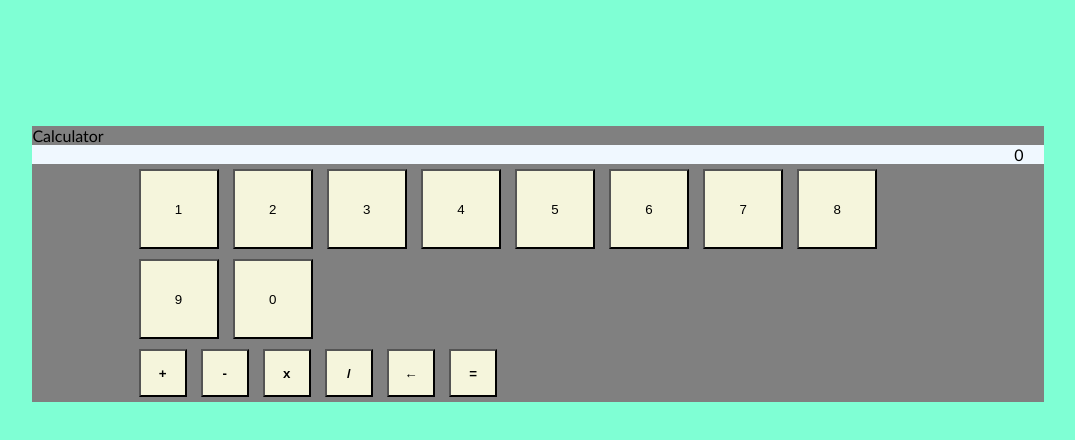
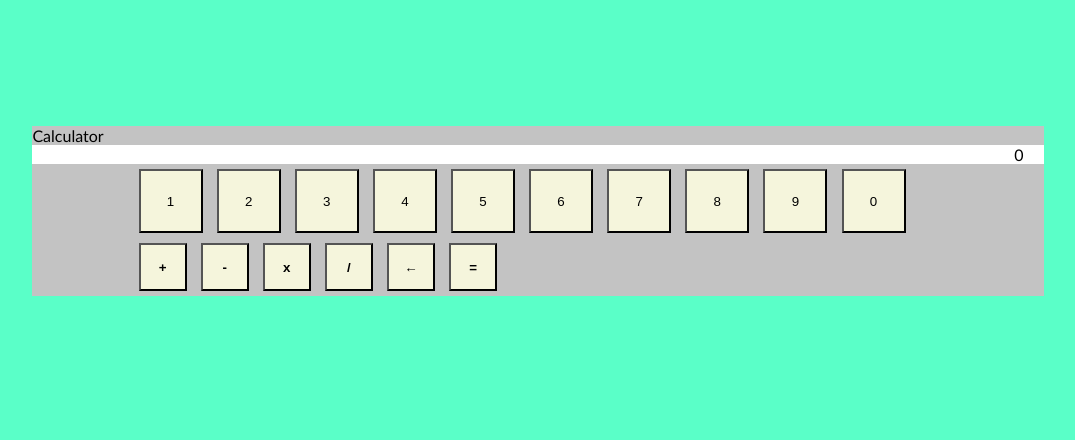
Before and after one commit to Autimations/Calculator-App, a plain HTML site: page index.html in a window 1280 px wide. Shown: the whole page, without its empty margins (102-1177 px from the left). Drawn offline with Linux system fonts and the light colour scheme.

Commit message:
change com

```diff
--- a/styles.css
+++ b/styles.css
@@ -1,13 +1,13 @@
 body {
 
     font-family:'Gill Sans', 'Gill Sans MT', Calibri, 'Trebuchet MS', sans-serif;
-    background-color: aquamarine;
+    background-color: rgb(90, 255, 200);
 
 }
 
 #calculator{
 
-    background-color: grey;
+    background-color: rgb(195, 195, 195);
     width: 80%;
     margin: 10% auto auto auto;
 
@@ -18,7 +18,7 @@ body {
 
     text-align: right;
     padding-right: 20px;
-    background-color: aliceblue;
+    background-color: white;
 
 }
 
@@ -27,8 +27,8 @@ body {
     display: flexbox;
     justify-content: center;
     margin: 5px;
-    height: 10vh;
-    width: 10vh;
+    height: 8vh;
+    width: 8vh;
 
 }
 
```
